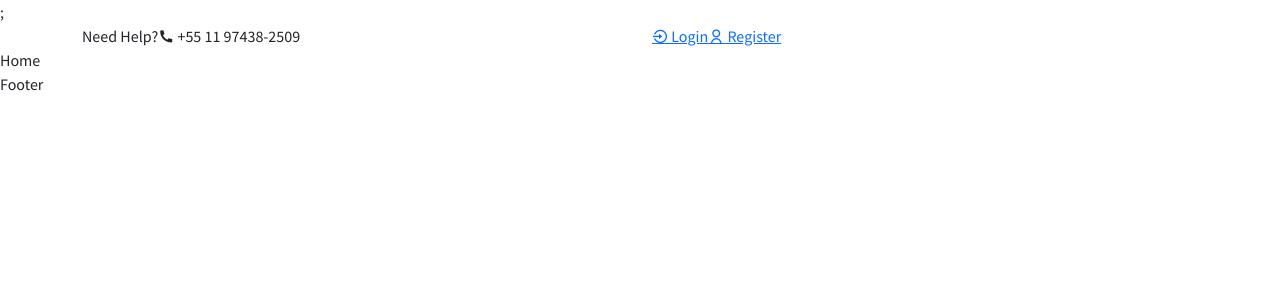
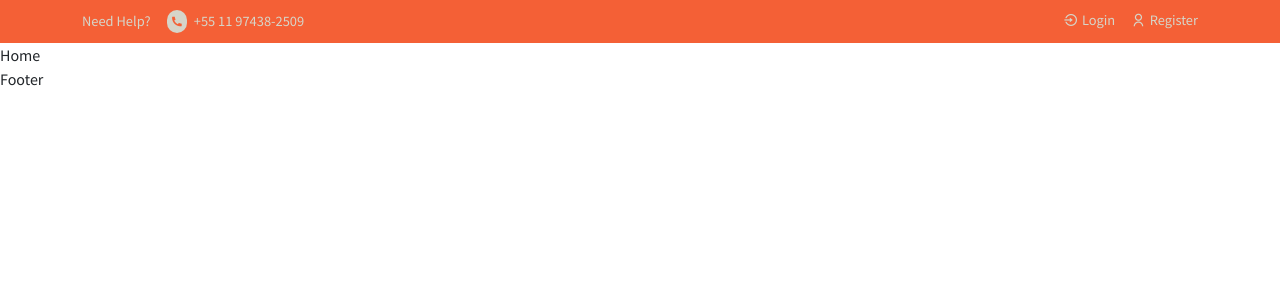
Before and after one commit to antoniovbraz/projeto_integrador_testes, a React (Create React App) app: page /home in a window 1280 px wide. Shown: the top 300 px of the page. Built offline with nearby package versions, Linux system fonts and the light colour scheme.

Commit message:
Added style to the top header

```diff
--- a/src/components/Header/Header.jsx
+++ b/src/components/Header/Header.jsx
@@ -2,29 +2,30 @@ import React from "react";
 
 import { Container, Row, Col } from "reactstrap";
 import { Link } from "react-router-dom";
+import "../../styles/header.css";
 
 const Header = () => {
   return (
     <header className="header">
-      {/* ==== header top ==== */};
+      {/* ==== header top ==== */}
       <div className="header_top">
         <Container>
           <Row>
             <Col lg="6" md="6" sm="6">
               <div className="header_top_left">
                 <span>Need Help?</span>
-                <span className="header_top_left">
+                <span className="header_top_help">
                   <i class="ri-phone-fill"></i> +55 11 97438-2509
                 </span>
               </div>
             </Col>
             <Col lg="6" md="6" sm="6">
               <div className="header_top_right">
-                <Link to="#">
+                <Link to="#" className="d-flex align-items-center gap-1">
                   <i class="ri-login-circle-line"></i> Login
                 </Link>
 
-                <Link to="#">
+                <Link to="#" className="d-flex align-items-center gap-1">
                   <i class="ri-user-line"></i> Register
                 </Link>
               </div>
--- /dev/null
+++ b/src/styles/header.css
@@ -0,0 +1,46 @@
+.header_top {
+  padding: 10px 0;
+  background: #f46036;
+  color: #d6d5c9;
+}
+
+.header_top_left {
+  display: flex;
+  align-items: center;
+  column-gap: 1rem;
+}
+
+.header_top_left span {
+  font-size: 0.9rem;
+}
+
+.header_top_help {
+  display: flex;
+  align-items: center;
+  column-gap: 0.4rem;
+}
+
+.header_top_help i {
+  background: #d6d5c9;
+  color: #f46036;
+  padding: 2px 4px;
+  border-radius: 50px;
+  font-size: 0.8rem;
+}
+
+.header_top_right {
+  display: flex;
+  align-items: center;
+  justify-content: flex-end;
+  gap: 1rem;
+}
+
+.header_top_right a {
+  text-decoration: none;
+  color: #d6d5c9;
+  font-size: 0.9rem;
+}
+
+.header_top_right a:hover {
+  color: #d6d5c9;
+}
```
